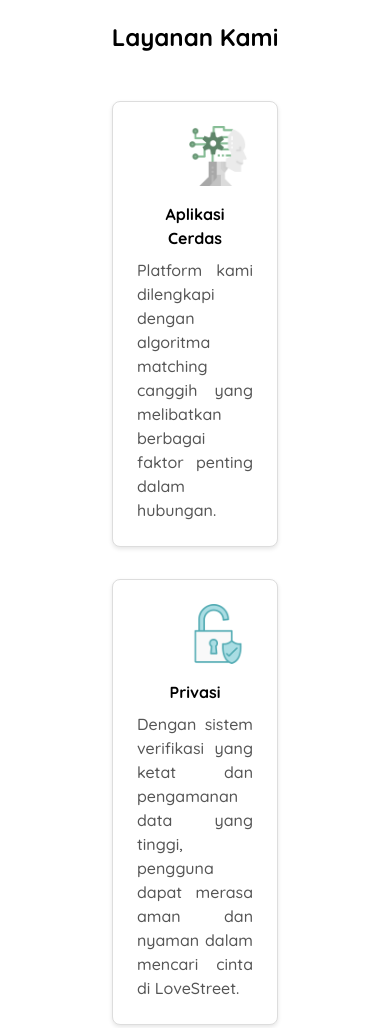
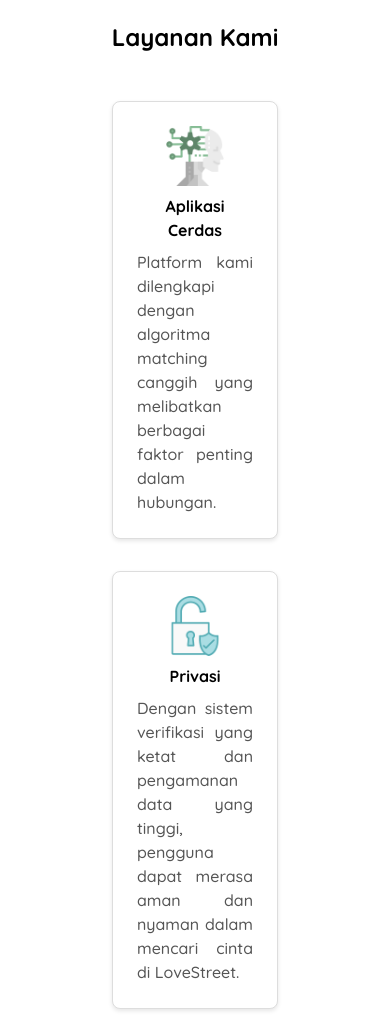
Before and after one commit to mikasaafx/lovestreet-v3, a plain HTML site: page index.html in a window 390 px wide. Shown: the part 1360-2388 px from the top of the page. Drawn offline with nearby package versions, Linux system fonts and the light colour scheme.

Commit message:
Add files via upload

```diff
--- a/css/style.css
+++ b/css/style.css
@@ -287,14 +287,14 @@ header h1 {
 .service img {
   width: 70px;
   height: 70px;
-  margin-bottom: 1em;
+/*  margin-bottom: 5rem;*/
   border-radius: 20%;
-  margin-left: 3.2rem;
+  margin: auto;
 }
 
 .layanan-kami h2 {
   font-size: 1.5em;
-  margin: 0;
+/*  margin: 0;*/
   text-align: center;
 }
 
@@ -506,7 +506,8 @@ footer p i .fas fa-heart:hover {
   .service img {
     width: 60px;
     height: 60px;
-    margin-left: 3.2rem;
+    margin: auto;
+    margin-bottom: .5rem;
   }
 
   .service h2 {
```
